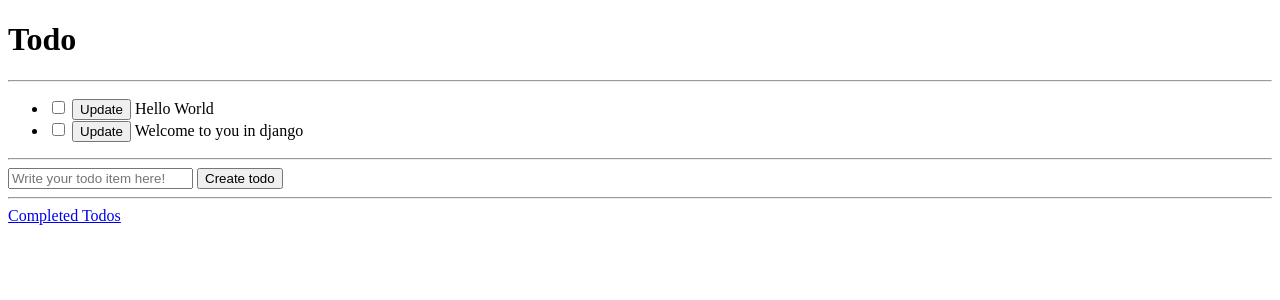
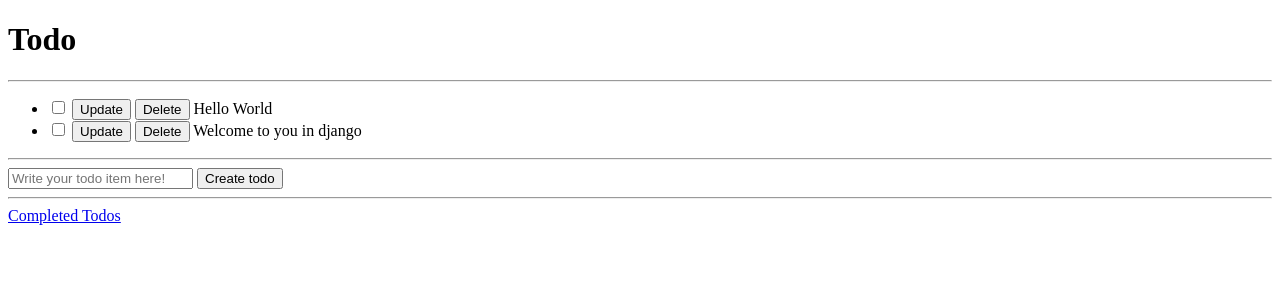
Before and after one commit to popularbelbase07/todo_rest, a Django app: page /todo/ in a window 1280 px wide. Shown: the top 300 px of the page. Run offline with Django 4.2, Linux system fonts and the light colour scheme; data comes from the database, SQL or seed files in the repository; both versions use the stored data as it was after the commit.

Commit message:
Deletion is completed in both view pages ie: Index.html and completed_todos.html

```diff
--- a/todo_app/templates/todo_app/completed_todos.html
+++ b/todo_app/templates/todo_app/completed_todos.html
@@ -15,6 +15,7 @@
                   {% csrf_token %}
                   <input type="checkbox" name="checked" {% if todo.status %}checked{% endif %} >
                   <button>Update</button>
+                  <button formaction="{% url 'todo_app:delete_todo' %}">Delete</button>
                   <input type="hidden" name="pk" value="{{ todo.pk }}">
                   {{ todo.text }}
                </form>
--- a/todo_app/templates/todo_app/index.html
+++ b/todo_app/templates/todo_app/index.html
@@ -15,6 +15,7 @@
                   {% csrf_token %}
                   <input type="checkbox" name="checked" {% if todo.status %}checked{% endif %} >
                   <button>Update</button>
+                  <button formaction="{% url 'todo_app:delete_todo' %}">Delete</button>
                   <input type="hidden" name="pk" value="{{ todo.pk }}">
                   {{ todo.text }}
                </form>
--- a/todo_app/urls.py
+++ b/todo_app/urls.py
@@ -9,4 +9,7 @@ urlpatterns = [
    path('', views.index, name='index'),
    path('change_status', views.change_status, name='change_status'),
    path('completed_todos/', views.completed_todos, name='completed_todos'),
+   path('delete_todo/', views.delete_todo, name='delete_todo'),
+
+
 ]
--- a/todo_app/views.py
+++ b/todo_app/views.py
@@ -35,3 +35,15 @@ def completed_todos(request):
       'todos' : todos
    }
    return render(request, 'todo_app/completed_todos.html', context)
+
+def delete_todo(request):
+    print(request.META ['HTTP_REFERER'])
+    pk = request.POST["pk"]
+    todo= get_object_or_404(Todo, pk=pk)
+    todo.delete()
+
+    if request.META['HTTP_REFERER'].split('/')[-2] =='todo':
+        return HttpResponseRedirect(reverse('todo_app:index'))
+
+    else:
+        return HttpResponseRedirect(reverse('todo_app:completed_todos'))
```
Also changed, not shown: db.sqlite3.
